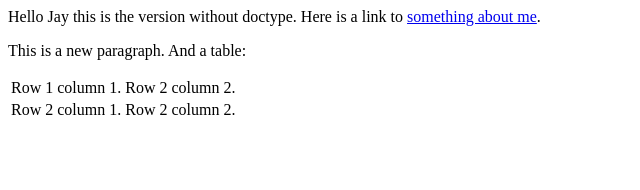
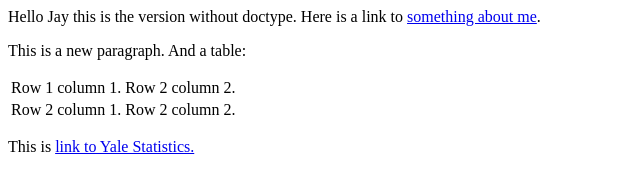
Before and after one commit to jayemerson/jayemerson.github.io, a plain HTML site: page index.html in a window 1280 px wide. Shown: the whole page, without its empty margins (0-640 px from the left). Drawn offline with Linux system fonts and the light colour scheme.

Commit message:
Update index.html

```diff
--- a/index.html
+++ b/index.html
@@ -13,4 +13,5 @@
       </tr>
     </table>
   </p>
+  This is <a href="http://www.stat.yale.edu">link to Yale Statistics.</a>
 </html>
```
